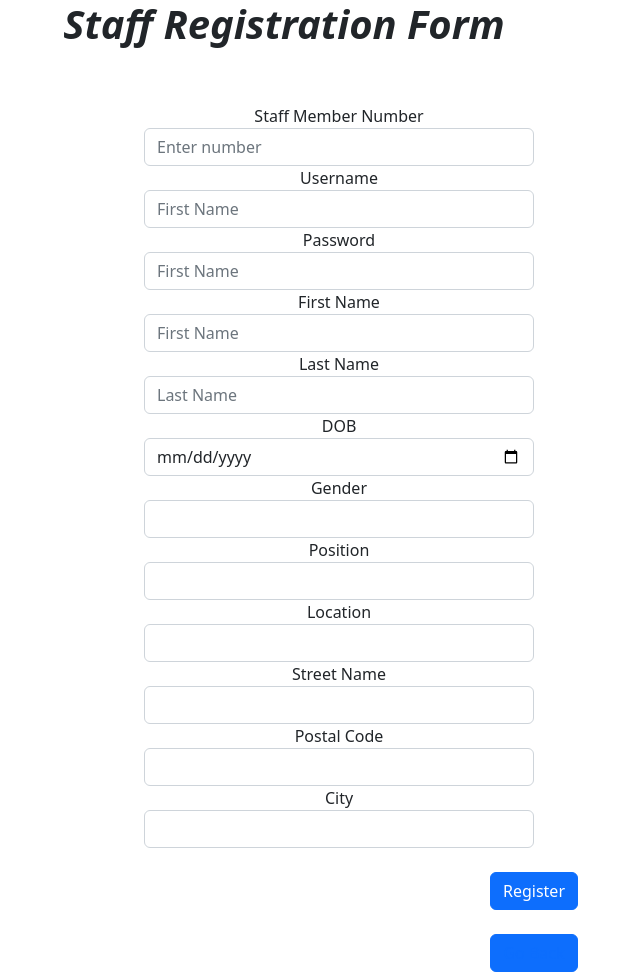
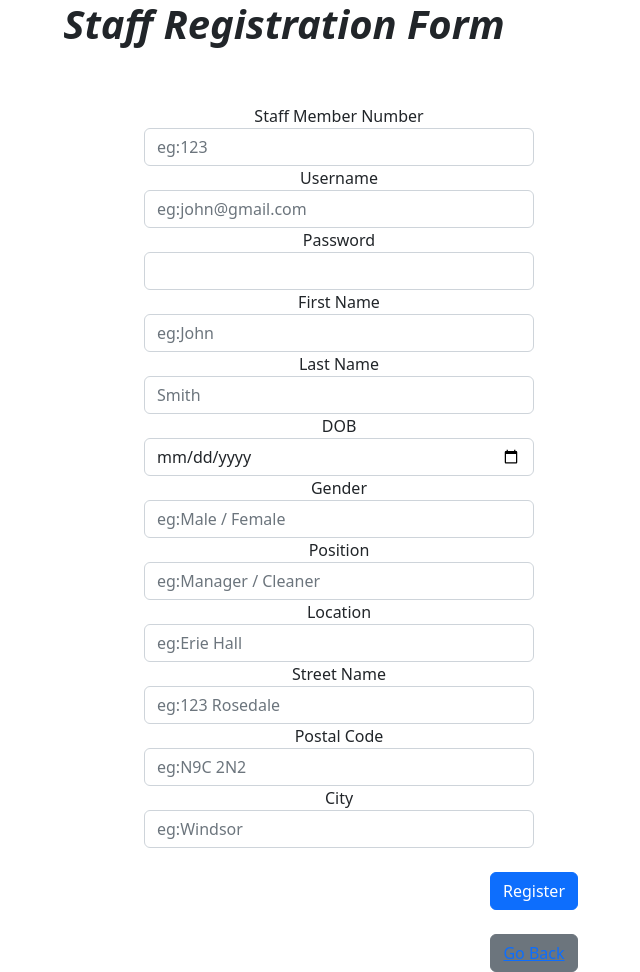
Before and after one commit to aksh0010/my_residence, a PHP site: page /staff_signup.html in a window 1280 px wide. Shown: the whole page, without its empty margins (356-996 px from the left). Run offline with PHP 8.4, Linux system fonts and the light colour scheme.

Commit message:
Updated links among pages

```diff
--- a/php/admin_advisor.php
+++ b/php/admin_advisor.php
@@ -78,7 +78,7 @@
 
 
     <br>
-    <Center><button class="btn btn-info" style="text-decoration:none"> <a href="admin_home.php">Go back</a> </button></Center>
+    <Center><button class="btn btn-secondary" style="text-decoration:none"> <a href="admin_home.php">Go back</a> </button></Center>
   </div>
   </div>
   <br>
--- a/php/admin_home.php
+++ b/php/admin_home.php
@@ -43,7 +43,7 @@ if (!$_SESSION['patel4d1_My_residence']) {
     border: none;
     cursor: pointer;
     width: 100%;
-    radius: 10px;
+    /* radius: 10px; */
   }
 
   button:hover {
@@ -307,10 +307,10 @@ if (!$_SESSION['patel4d1_My_residence']) {
 
     <br><button class="btn btn-warning" style="text-decoration:none"> <a href="advisor_signup.html">Register Advisor</a> </button>
 
-    <br><button class="btn btn-warning" style="text-decoration:none"> <a href="delete_homepage.html">Delete Data</a> </button>
+    <br><button class="btn btn-dark" style="text-decoration:none"> <a href="delete_homepage.html">Delete Data</a> </button>
 
     <br>
-    <Center><button class="btn btn-warning" style="text-decoration:none"> <a href="logout.php">Log out</a> </button></Center>
+    <Center><button class="btn btn-danger" style="text-decoration:none"> <a href="logout.php">Log out</a> </button></Center>
     <form action="delete_advisor.php" method="POST">
       <!-- <button type="submit" id="btn1" id="btn" class="btn btn-primary">Register</button> -->
       <div>
--- a/php/admin_staff.php
+++ b/php/admin_staff.php
@@ -101,7 +101,7 @@
 
     <br>
 
-    <Center> <button class="btn btn-info" style="text-decoration:none"> <a href="admin_home.php">Go back</a> </button></Center>
+    <Center> <button class="btn btn-secondary" style="text-decoration:none"> <a href="admin_home.php">Go back</a> </button></Center>
 
   </div>
   <br>
--- a/php/admin_student.php
+++ b/php/admin_student.php
@@ -100,7 +100,7 @@
     $conn->close();
     ?>
     <br>
-    <Center><button class="btn btn-info" style="text-decoration:none"> <a href="admin_home.php">Go back</a> </button></Center>
+    <Center><button class="btn btn-secondary" style="text-decoration:none"> <a href="admin_home.php">Go back</a> </button></Center>
   </div>
   <br>
   <div>
--- a/php/delete_homepage.html
+++ b/php/delete_homepage.html
@@ -72,7 +72,7 @@
             <br />
             <button type="submit" id="btn1" id="btn" class="btn btn-danger">Delete Student</button>
             <br /><br />
-            <button type="submit" id="btn2" id="btn" class="btn btn-success">
+            <button type="submit" id="btn2" id="btn" class="btn btn-secondary">
                 <a href="admin_login.php" style="color: white;"> Go Back</a>
             </button>
         </form>
--- a/php/staff_home.php
+++ b/php/staff_home.php
@@ -115,7 +115,7 @@ if (!$_SESSION['patel4d1_My_residence'] && !$_SESSION['staff_num']) {
 
 
     <br>
-    <Center><button class="btn btn-warning" style="text-decoration:none"> <a href="logout.php">Log out</a> </button></Center>
+    <Center><button class="btn btn-danger" style="text-decoration:none"> <a href="logout.php">Log out</a> </button></Center>
   </div>
 </body>
 
--- a/php/staff_signup.html
+++ b/php/staff_signup.html
@@ -34,24 +34,24 @@
       <div class="form-row">
         <div class="form-group col-md-6">
           <label>Staff Member Number </label>
-          <input type="number" class="form-control" name="staff_num" name="staff_num" placeholder="Enter number" />
+          <input type="number" class="form-control" name="staff_num" name="staff_num" placeholder="eg:123" />
         </div>
         <div class="form-group col-md-6">
           <label>Username </label>
-          <input type="text" class="form-control" name="username" placeholder="First Name" />
+          <input type="text" class="form-control" name="username" placeholder="eg:john@gmail.com" />
         </div>
         <div class="form-group col-md-6">
           <label>Password </label>
-          <input type="password" class="form-control" name="password" placeholder="First Name" />
+          <input type="password" class="form-control" name="password"  />
         </div>
         <div class="form-group col-md-6">
           <label>First Name </label>
-          <input type="text" class="form-control" name="staff_fname" placeholder="First Name" />
+          <input type="text" class="form-control" name="staff_fname" placeholder="eg:John" />
         </div>
       </div>
       <div class="form-group col-md-6">
         <label>Last Name </label>
-        <input type="text" class="form-control" name="staff_lname" placeholder="Last Name" />
+        <input type="text" class="form-control" name="staff_lname" placeholder="Smith" />
       </div>
       <div class="form-group col-md-6">
         <label>DOB </label>
@@ -60,27 +60,27 @@
       <div class="form-row">
         <div class="form-group col-md-6">
           <label>Gender </label>
-          <input type="text" class="form-control" name="gender" />
+          <input type="text" class="form-control" name="gender"placeholder="eg:Male / Female" />
         </div>
         <div class="form-group col-md-6">
           <label>Position </label>
-          <input type="text" class="form-control" name="position" />
+          <input type="text" class="form-control" name="position" placeholder="eg:Manager / Cleaner"/>
         </div>
         <div class="form-group col-md-6">
           <label>Location </label>
-          <input type="text" class="form-control" name="loc" />
+          <input type="text" class="form-control" name="loc"placeholder="eg:Erie Hall" />
         </div>
         <div class="form-group col-md-6">
           <label>Street Name </label>
-          <input type="text" class="form-control" name="street" />
+          <input type="text" class="form-control" name="street" placeholder="eg:123 Rosedale"/>
         </div>
         <div class="form-group col-md-6">
           <label>Postal Code </label>
-          <input type="text" class="form-control" name="postalcode" />
+          <input type="text" class="form-control" name="postalcode" placeholder="eg:N9C 2N2"/>
         </div>
         <div class="form-group col-md-6">
           <label>City </label>
-          <input type="text" class="form-control" name="city" />
+          <input type="text" class="form-control" name="city" placeholder="eg:Windsor"/>
         </div>
         <!-- <div class="form-group col-md-6">
           <label>Place Number </label>
@@ -90,8 +90,8 @@
       <br />
       <button type="submit" id="btn1" class="btn btn-primary">Register</button>
       <br /><br />
-      <button type="submit" id="btn2" class="btn btn-primary">
-        <a href="admin_login.php"> Go Back</a>
+      <button type="submit" id="btn2" class="btn btn-secondary">
+        <a href="admin_home.php"> Go Back</a>
       </button>
     </form>
   </div>
--- a/php/student_home.php
+++ b/php/student_home.php
@@ -112,7 +112,7 @@ if (!$_SESSION['patel4d1_My_residence'] && !$_SESSION['std_id']) {
 
 
     <br>
-    <Center><button class="btn btn-warning" style="text-decoration:none"> <a href="logout.php">Log out</a> </button> </Center>
+    <Center><button class="btn btn-danger" style="text-decoration:none"> <a href="logout.php">Log out</a> </button> </Center>
   </div>
 </body>
 
```
Also changed, not shown: php/advisor_signup.html (+9 -9 lines), php/student_signup.html (+12 -12 lines), php/update_staff.html (+10 -10 lines), php/update_student.html (+7 -7 lines).
